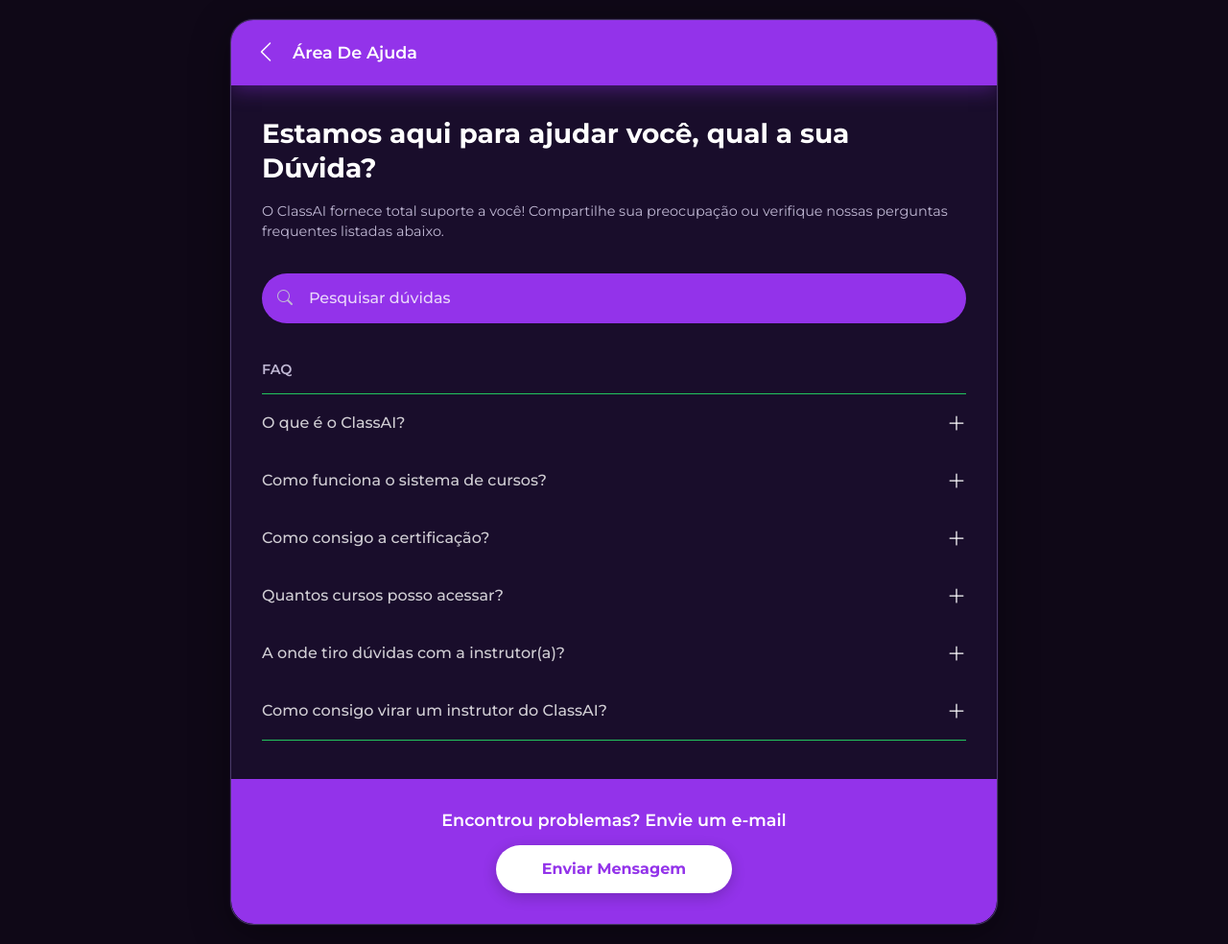
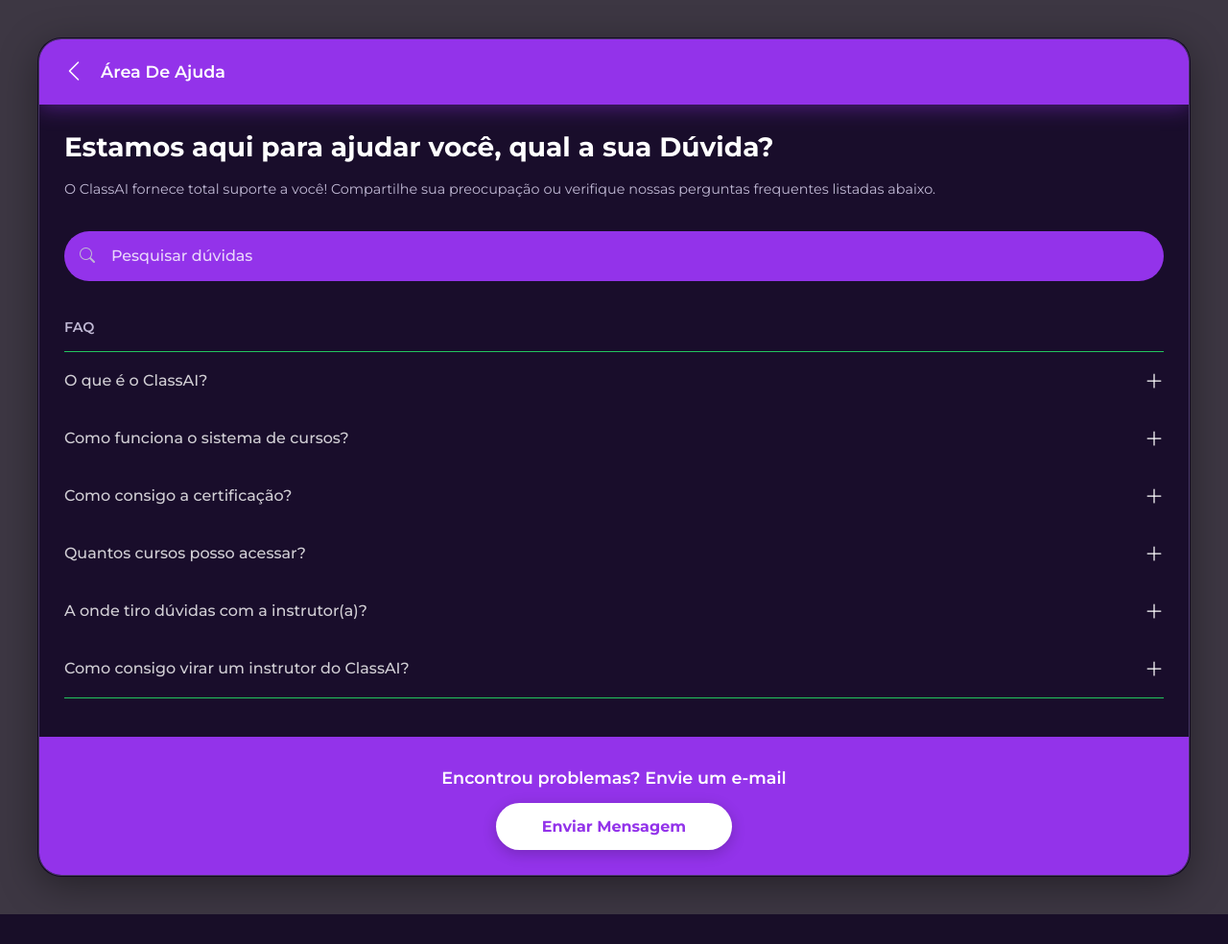
Before and after one commit to MatheusBatista07/ClassAI, a PHP site: page /View/PopUp-FAQ.php in a window 1280 px wide. Shown: the whole page at 96% size. After the commit the page ends 953 px from the top, so only its background shows below. Run offline with PHP 8.4, Linux system fonts and the light colour scheme.

Commit message:
style: Background transparente

```diff
--- a/Templates/css/PopUpFAQ.css
+++ b/Templates/css/PopUpFAQ.css
@@ -1,11 +1,7 @@
 @import url('https://fonts.googleapis.com/css2?family=Montserrat:ital,wght@0,100..900;1,100..900&display=swap' );
 
-/* =============================================== */
-/*                 VARIÁVEIS E GERAL               */
-/* =============================================== */
-
 :root {
-    --bg-dark: #0F0817;
+    --bg-dark: #0f0817ce;
     --purple-main: #9333EA;
     --purple-dark: #190D2B;
     --green-line: #22C55E;
@@ -22,16 +18,12 @@ body {
     justify-content: center;
     align-items: center;
     min-height: 100vh;
-    padding: 20px;
+    padding: 40px;
 }
-
-/* =============================================== */
-/*                 ESTRUTURA DO FAQ                */
-/* =============================================== */
 
 .faq-container {
     width: 100%;
-    max-width: 800px; /* Mantém a largura maior para popups */
+    max-width: 1200px;
     background-color: var(--purple-dark);
     border-radius: 24px;
     border: 1px solid var(--card-border);
@@ -65,12 +57,8 @@ body {
 }
 
 .faq-content {
-    padding: 2rem;
+    padding: 1.62rem;
 }
-
-/* =============================================== */
-/*              INTRODUÇÃO E BUSCA                 */
-/* =============================================== */
 
 .intro-section h2 {
     font-size: 1.75rem;
@@ -125,9 +113,6 @@ body {
     color: var(--text-primary);
 }
 
-/* =============================================== */
-/*      LISTA DE PERGUNTAS (ACCORDION)             */
-/* =============================================== */
 
 .faq-subtitle {
     font-size: 0.9rem;
@@ -214,9 +199,6 @@ body {
     animation: none;
 }
 
-/* =============================================== */
-/*                 SEÇÃO DE CONTATO                */
-/* =============================================== */
 
 .contact-section {
     background-color: var(--purple-main);
```
